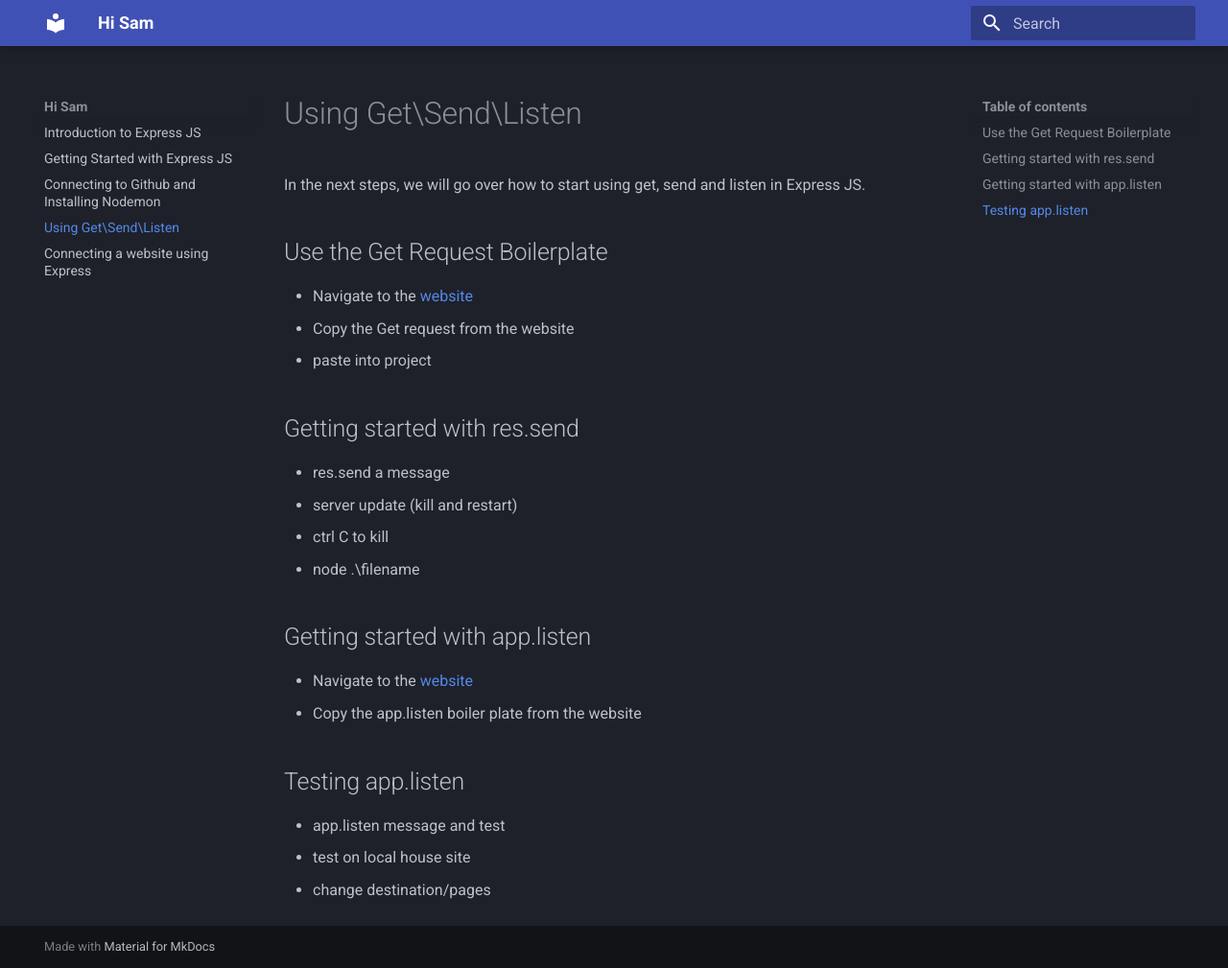
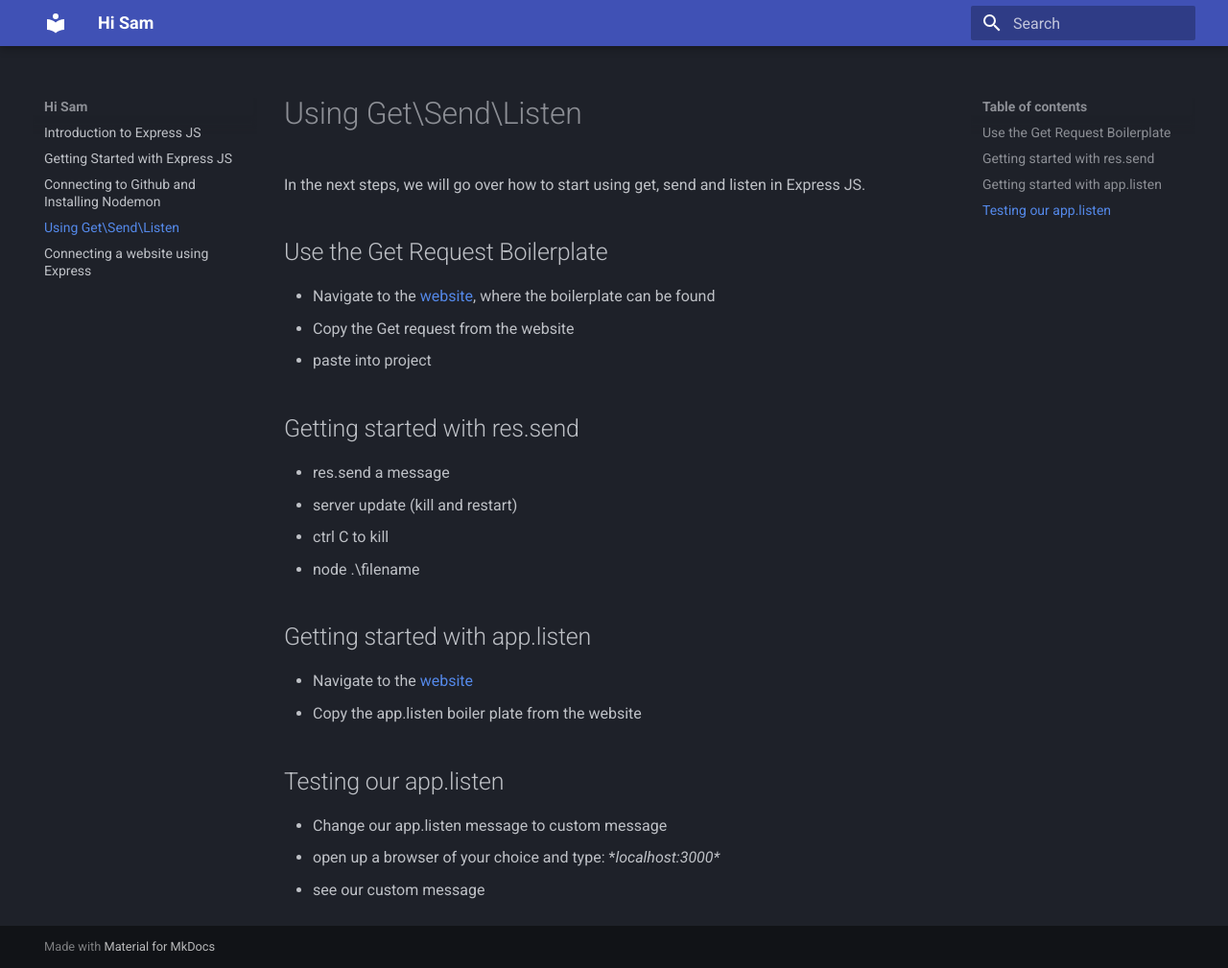
Before and after one commit to NBSutton98/COM-Documentation, an MkDocs documentation site: the page built from docs/task3.md, in a window 1280 px wide and 1009 px high. Shown: the whole window at 96% size. Built offline with MkDocs 1.6.1 and Material for MkDocs 9.7.7, drawn with Linux system fonts in a browser that asks for light colours.

Commit message:
Update task3.md

```diff
--- a/docs/task3.md
+++ b/docs/task3.md
@@ -3,7 +3,7 @@
 In the next steps, we will go over how to start using get, send and listen in Express JS.
 
 ## Use the Get Request Boilerplate
-- Navigate to the [website](https://expressjs.com/en/starter/hello-world.html)
+- Navigate to the [website](https://expressjs.com/en/starter/hello-world.html), where the boilerplate can be found
 - Copy the Get request from the website
 - paste into project
 
@@ -17,7 +17,7 @@
 - Navigate to the [website](https://expressjs.com/en/starter/hello-world.html)
 - Copy the app.listen boiler plate from the website
 
-## Testing app.listen
-- app.listen message and test
-- test on local house site
-- change destination/pages
+## Testing our app.listen
+- Change our app.listen message to custom message
+- open up a browser of your choice and type: **localhost:3000\**
+- see our custom message
```
